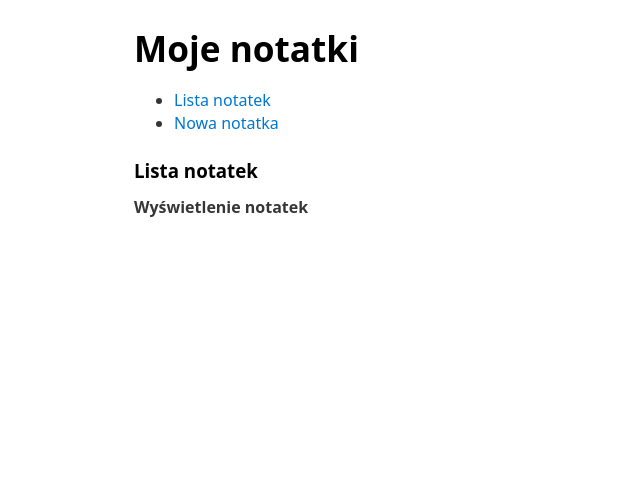
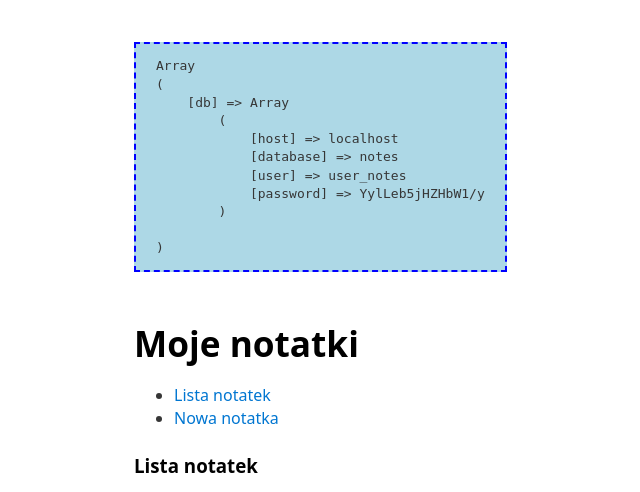
Before and after one commit to MaciejKasperowicz/Notebook, a PHP site: page / in a window 1280 px wide. Shown: the top 492 px of the page, without its empty margins (106-746 px from the left). Run offline with PHP 8.4, Linux system fonts and the light colour scheme.

Commit message:
config file and Database class adeed

```diff
--- /dev/null
+++ b/config/config.php
@@ -0,0 +1,12 @@
+<?php
+
+declare(strict_types = 1);
+
+return [
+    "db" => [
+        "host" => "localhost",
+        "database" => "notes",
+        "user" => "user_notes",
+        "password" => "YylLeb5jHZHbW1/y"
+    ]
+];
--- a/index.php
+++ b/index.php
@@ -7,6 +7,9 @@ namespace App;
 require_once "./src/Utilities/debug.php";
 require_once "./src/Controller.php";
 
+$configuration = require_once "./config/config.php";
+deb($configuration);
+
 // error_reporting(0);
 // ini_set("display_errors", "0");
 
@@ -14,6 +17,8 @@ $request = [
     "get" => $_GET,
     "post" => $_POST
 ];
+
+// (new Controller($request))->run();
 
 $controller = new Controller($request);
 $controller->run();
@@ -23,5 +28,9 @@ $controller->run();
 
 
 
+// php -S localhost:8080
 
-// php -S localhost:8080
+// CREATE TABLE `notes`.`notes` (`id` INT NOT NULL AUTO_INCREMENT , `title` VARCHAR(150) NOT NULL , `description` TEXT NOT NULL , `created` DATETIME NOT NULL , PRIMARY KEY (`id`)) ENGINE = InnoDB;
+
+// YylLeb5jHZHbW1/y
+// CREATE USER 'user_notes'@'localhost' IDENTIFIED VIA mysql_native_password USING '***';GRANT USAGE ON *.* TO 'user_notes'@'localhost' REQUIRE NONE WITH MAX_QUERIES_PER_HOUR 0 MAX_CONNECTIONS_PER_HOUR 0 MAX_UPDATES_PER_HOUR 0 MAX_USER_CONNECTIONS 0;
```
Also changed, not shown: src/Database.php (added, +11 -0 lines).
